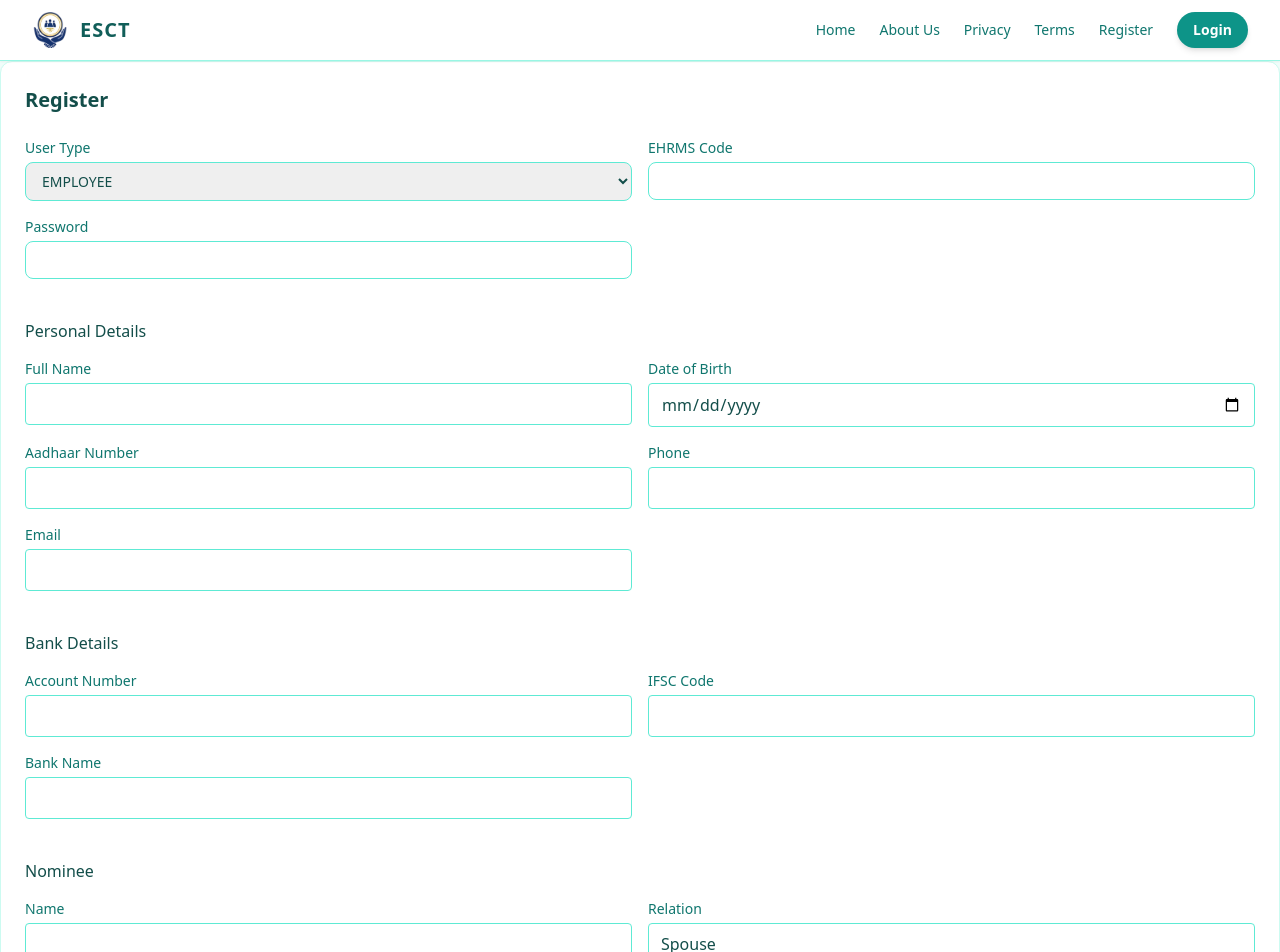
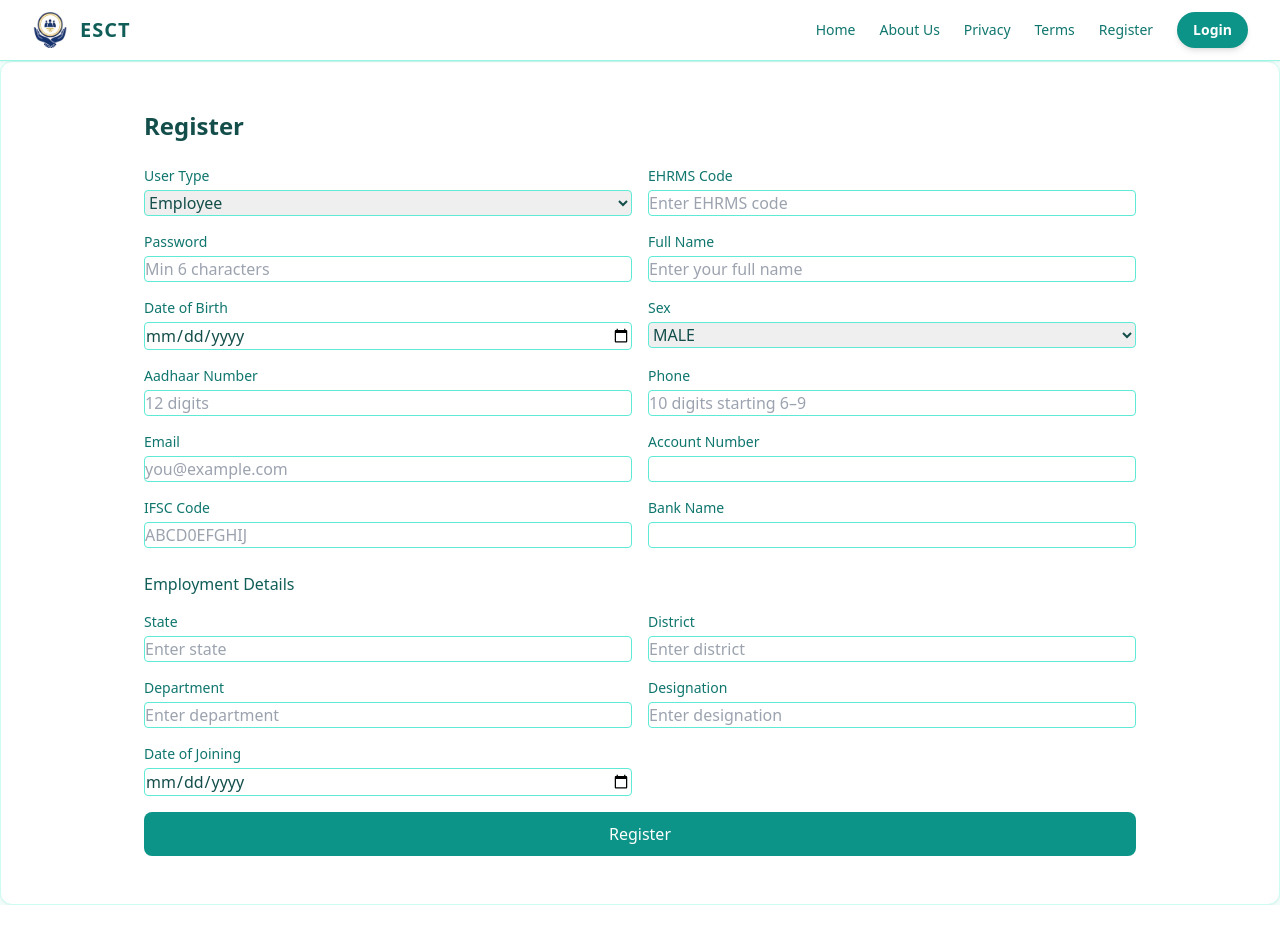
Before and after one commit to gsparsh17/ESCT_Frontend, a React (Vite) app in the folder Frontend/: page /register in a window 1280 px wide. Shown: the top 952 px of the page. After the commit the page ends 905 px from the top, so only its background shows below. Built offline with nearby package versions, Linux system fonts and the light colour scheme.

Commit message:
registration change

```diff
--- a/Frontend/src/pages/Register.jsx
+++ b/Frontend/src/pages/Register.jsx
@@ -5,151 +5,375 @@ import { useNavigate } from 'react-router-dom'
 export default function Register() {
   const { register } = useAuth()
   const navigate = useNavigate()
-	const [userType, setUserType] = useState('EMPLOYEE')
+
+  // ----- Account / user identity -----
+  const [userType, setUserType] = useState('EMPLOYEE') // EMPLOYEE | PENSIONER
   const [ehrmsCode, setEhrmsCode] = useState('')
   const [pensionerNumber, setPensionerNumber] = useState('')
   const [password, setPassword] = useState('')
+
+  // ----- Personal details -----
   const [fullName, setFullName] = useState('')
-	const [dateOfBirth, setDateOfBirth] = useState('')
+  const [dateOfBirth, setDateOfBirth] = useState('') // YYYY-MM-DD
+  const [sex, setSex] = useState('MALE')             // MALE | FEMALE | OTHER
   const [aadhaarNumber, setAadhaarNumber] = useState('')
   const [phone, setPhone] = useState('')
   const [email, setEmail] = useState('')
+
+  // ----- Bank details -----
   const [accountNumber, setAccountNumber] = useState('')
   const [ifscCode, setIfscCode] = useState('')
   const [bankName, setBankName] = useState('')
-	const [nomineeName, setNomineeName] = useState('')
-	const [nomineeRelation, setNomineeRelation] = useState('Spouse')
-	const [nomineeDob, setNomineeDob] = useState('')
-	const [nomineeAadhaar, setNomineeAadhaar] = useState('')
-	const [nomineeAccount, setNomineeAccount] = useState('')
-	const [nomineeIfsc, setNomineeIfsc] = useState('')
-	const [nomineeBank, setNomineeBank] = useState('')
-	const [error, setError] = useState('')
+
+  // ----- Employment details (required by backend) -----
+  const [empState, setEmpState] = useState('')
+  const [empDistrict, setEmpDistrict] = useState('')
+  const [empDepartment, setEmpDepartment] = useState('')
+  const [empDesignation, setEmpDesignation] = useState('')
+  const [empDoj, setEmpDoj] = useState('') // YYYY-MM-DD
+
+  const [error, setError] = useState([]) // ALWAYS an array
   const [loading, setLoading] = useState(false)
+
+  function calcAgeFromDob(isoDate) {
+    const dob = new Date(isoDate)
+    if (Number.isNaN(dob.getTime())) return undefined
+    const today = new Date()
+    let age = today.getFullYear() - dob.getFullYear()
+    const m = today.getMonth() - dob.getMonth()
+    if (m < 0 || (m === 0 && today.getDate() < dob.getDate())) age--
+    return age
+  }
 
   async function onSubmit(e) {
     e.preventDefault()
-		setError('')
+    setError([])
     setLoading(true)
+
     try {
-			const personalDetails = { fullName, dateOfBirth, sex: 'NA', aadhaarNumber, phone, email }
-			const bankDetails = { accountNumber, confirmAccountNumber: accountNumber, ifscCode, bankName }
-			const nominee = {
-				name: nomineeName,
-				relation: nomineeRelation,
-				dateOfBirth: nomineeDob,
-				aadhaarNumber: nomineeAadhaar,
-				bankDetails: { accountNumber: nomineeAccount, ifscCode: nomineeIfsc, bankName: nomineeBank },
-				isPrimary: true,
+      // --------- Client-side validations mirroring backend ---------
+      const errs = []
+
+      if (!fullName.trim()) errs.push('Full name is required.')
+      if (!dateOfBirth) errs.push('Date of Birth is required.')
+
+      // Aadhaar: 12 digits
+      if (!/^\d{12}$/.test(aadhaarNumber)) {
+        errs.push('Aadhaar Number must be exactly 12 digits.')
       }
-			const payload = { userType, password, personalDetails, bankDetails }
+
+      // Phone: 10 digits starting with 6–9
+      if (!/^[6-9]\d{9}$/.test(phone)) {
+        errs.push('Phone must be 10 digits and start with 6–9.')
+      }
+
+      // IFSC: 11 chars, 4 letters + 0 + 6 alphanumerics
+      if (!/^[A-Z]{4}0[A-Z0-9]{6}$/.test(ifscCode)) {
+        errs.push('IFSC must be 11 chars like ABCD0EFGHIJ.')
+      }
+
+      if (!accountNumber.trim()) errs.push('Account number is required.')
+      if (!bankName.trim()) errs.push('Bank name is required.')
+      if (!password || password.length < 6) errs.push('Password must be at least 6 characters.')
+
+      if (userType === 'EMPLOYEE' && !ehrmsCode.trim()) {
+        errs.push('EHRMS code is required for Employee.')
+      }
+      if (userType !== 'EMPLOYEE' && !pensionerNumber.trim()) {
+        errs.push('Pensioner number is required for Pensioner.')
+      }
+
+      // Employment fields (all required by backend)
+      if (!empState.trim()) errs.push('Employment State is required.')
+      if (!empDistrict.trim()) errs.push('Employment District is required.')
+      if (!empDepartment.trim()) errs.push('Employment Department is required.')
+      if (!empDesignation.trim()) errs.push('Employment Designation is required.')
+      if (!empDoj) errs.push('Employment Date of Joining is required.')
+
+      // Age derived from DOB (send both DOB and age)
+      const age = calcAgeFromDob(dateOfBirth)
+      if (age === undefined) errs.push('Date of Birth is invalid.')
+      if (age !== undefined && (age < 18 || age > 120)) {
+        errs.push('Age must be between 18 and 120.')
+      }
+
+      if (errs.length) {
+        setError(errs)
+        setLoading(false)
+        return
+      }
+
+      // --------- Build payload exactly as backend expects ---------
+      const personalDetails = {
+        fullName,
+        dateOfBirth,  // required
+        age,          // derived
+        sex,          // MALE/FEMALE/OTHER
+        aadhaarNumber,
+        phone,
+        email
+      }
+
+      const bankDetails = {
+        accountNumber,
+        confirmAccountNumber: accountNumber, // safe no-op; remove if backend rejects
+        ifscCode,
+        bankName
+      }
+
+      const employmentDetails = {
+        state: empState,
+        district: empDistrict,
+        department: empDepartment,
+        designation: empDesignation,
+        dateOfJoining: empDoj
+      }
+      // NOTE: Do NOT send isEmployed — backend rejects it.
+
+      const payload = {
+        userType,
+        password,
+        personalDetails,
+        bankDetails,
+        employmentDetails
+      }
+
       if (userType === 'EMPLOYEE') payload.ehrmsCode = ehrmsCode
       else payload.pensionerNumber = pensionerNumber
-			payload.nominee = nominee
+
+      // DO NOT send nominee (backend: "nominee is not allowed")
+
       await register(payload)
       navigate('/')
     } catch (e) {
-			setError(e.message || 'Registration failed')
+      setError([e?.response?.data?.message || e.message || 'Registration failed'])
     } finally {
       setLoading(false)
     }
   }
 
   return (
-		<div>
-			<h2 className="text-lg sm:text-xl font-semibold">Register</h2>
-			<form onSubmit={onSubmit} className="mt-4 sm:mt-6 grid grid-cols-1 sm:grid-cols-2 gap-3 sm:gap-4">
+    <div className="mx-auto max-w-5xl px-4 py-6">
+      <h2 className="text-xl sm:text-2xl font-semibold text-teal-900">Register</h2>
+
+      <form onSubmit={onSubmit} className="mt-6 grid grid-cols-1 sm:grid-cols-2 gap-4">
+        {/* User type and account identifiers */}
         <div>
           <label className="block text-sm text-teal-700">User Type</label>
-					<select className="mt-1 w-full rounded-lg border border-teal-300 px-3 py-2 text-sm focus:ring-2 focus:ring-teal-500 focus:border-teal-500" value={userType} onChange={(e) => setUserType(e.target.value)}>
-						<option>EMPLOYEE</option>
-						<option>PENSIONER</option>
+          <select
+            className="mt-1 w-full rounded border border-teal-300 focus:outline-none focus:ring-1 focus:ring-teal-500"
+            value={userType}
+            onChange={(e) => setUserType(e.target.value)}
+          >
+            <option value="EMPLOYEE">Employee</option>
+            <option value="PENSIONER">Pensioner</option>
           </select>
         </div>
+
         {userType === 'EMPLOYEE' ? (
           <div>
             <label className="block text-sm text-teal-700">EHRMS Code</label>
-						<input className="mt-1 w-full rounded-lg border border-teal-300 px-3 py-2 text-sm focus:ring-2 focus:ring-teal-500 focus:border-teal-500" value={ehrmsCode} onChange={(e) => setEhrmsCode(e.target.value)} required />
+            <input
+              className="mt-1 w-full rounded border border-teal-300 focus:outline-none focus:ring-1 focus:ring-teal-500"
+              value={ehrmsCode}
+              onChange={(e) => setEhrmsCode(e.target.value)}
+              placeholder="Enter EHRMS code"
+            />
           </div>
         ) : (
           <div>
             <label className="block text-sm text-teal-700">Pensioner Number</label>
-						<input className="mt-1 w-full rounded-lg border border-teal-300 px-3 py-2 text-sm focus:ring-2 focus:ring-teal-500 focus:border-teal-500" value={pensionerNumber} onChange={(e) => setPensionerNumber(e.target.value)} required />
+            <input
+              className="mt-1 w-full rounded border border-teal-300 focus:outline-none focus:ring-1 focus:ring-teal-500"
+              value={pensionerNumber}
+              onChange={(e) => setPensionerNumber(e.target.value)}
+              placeholder="Enter Pensioner number"
+            />
           </div>
         )}
+
         <div>
           <label className="block text-sm text-teal-700">Password</label>
-					<input type="password" className="mt-1 w-full rounded-lg border border-teal-300 px-3 py-2 text-sm focus:ring-2 focus:ring-teal-500 focus:border-teal-500" value={password} onChange={(e) => setPassword(e.target.value)} required />
+          <input
+            type="password"
+            className="mt-1 w-full rounded border border-teal-300 focus:outline-none focus:ring-1 focus:ring-teal-500"
+            value={password}
+            onChange={(e) => setPassword(e.target.value)}
+            placeholder="Min 6 characters"
+          />
         </div>
 
-				<div className="sm:col-span-2 mt-4 sm:mt-6 font-medium text-teal-900">Personal Details</div>
+        {/* Personal details */}
         <div>
           <label className="block text-sm text-teal-700">Full Name</label>
-					<input className="mt-1 w-full rounded border border-teal-300 px-3 py-2" value={fullName} onChange={(e) => setFullName(e.target.value)} required />
+          <input
+            className="mt-1 w-full rounded border border-teal-300 focus:outline-none focus:ring-1 focus:ring-teal-500"
+            value={fullName}
+            onChange={(e) => setFullName(e.target.value)}
+            placeholder="Enter your full name"
+          />
         </div>
+
         <div>
           <label className="block text-sm text-teal-700">Date of Birth</label>
-					<input type="date" className="mt-1 w-full rounded border border-teal-300 px-3 py-2" value={dateOfBirth} onChange={(e) => setDateOfBirth(e.target.value)} required />
+          <input
+            type="date"
+            className="mt-1 w-full rounded border border-teal-300 focus:outline-none focus:ring-1 focus:ring-teal-500"
+            value={dateOfBirth}
+            onChange={(e) => setDateOfBirth(e.target.value)}
+          />
         </div>
+
+        <div>
+          <label className="block text-sm text-teal-700">Sex</label>
+          <select
+            className="mt-1 w-full rounded border border-teal-300 focus:outline-none focus:ring-1 focus:ring-teal-500"
+            value={sex}
+            onChange={(e) => setSex(e.target.value)}
+          >
+            <option value="MALE">MALE</option>
+            <option value="FEMALE">FEMALE</option>
+            <option value="OTHER">OTHER</option>
+          </select>
+        </div>
+
         <div>
           <label className="block text-sm text-teal-700">Aadhaar Number</label>
-					<input className="mt-1 w-full rounded border border-teal-300 px-3 py-2" value={aadhaarNumber} onChange={(e) => setAadhaarNumber(e.target.value)} required />
+          <input
+            className="mt-1 w-full rounded border border-teal-300 focus:outline-none focus:ring-1 focus:ring-teal-500"
+            value={aadhaarNumber}
+            onChange={(e) => setAadhaarNumber(e.target.value)}
+            placeholder="12 digits"
+            inputMode="numeric"
+          />
         </div>
+
         <div>
           <label className="block text-sm text-teal-700">Phone</label>
-					<input className="mt-1 w-full rounded border border-teal-300 px-3 py-2" value={phone} onChange={(e) => setPhone(e.target.value)} />
+          <input
+            className="mt-1 w-full rounded border border-teal-300 focus:outline-none focus:ring-1 focus:ring-teal-500"
+            value={phone}
+            onChange={(e) => setPhone(e.target.value)}
+            placeholder="10 digits starting 6–9"
+            inputMode="numeric"
+          />
         </div>
+
         <div>
           <label className="block text-sm text-teal-700">Email</label>
-					<input type="email" className="mt-1 w-full rounded border border-teal-300 px-3 py-2" value={email} onChange={(e) => setEmail(e.target.value)} />
+          <input
+            type="email"
+            className="mt-1 w-full rounded border border-teal-300 focus:outline-none focus:ring-1 focus:ring-teal-500"
+            value={email}
+            onChange={(e) => setEmail(e.target.value)}
+            placeholder="you@example.com"
+          />
         </div>
 
-				<div className="md:col-span-2 mt-6 font-medium">Bank Details</div>
+        {/* Bank details */}
         <div>
           <label className="block text-sm text-teal-700">Account Number</label>
-					<input className="mt-1 w-full rounded border border-teal-300 px-3 py-2" value={accountNumber} onChange={(e) => setAccountNumber(e.target.value)} required />
+          <input
+            className="mt-1 w-full rounded border border-teal-300 focus:outline-none focus:ring-1 focus:ring-teal-500"
+            value={accountNumber}
+            onChange={(e) => setAccountNumber(e.target.value)}
+            inputMode="numeric"
+          />
         </div>
+
         <div>
           <label className="block text-sm text-teal-700">IFSC Code</label>
-					<input className="mt-1 w-full rounded border border-teal-300 px-3 py-2" value={ifscCode} onChange={(e) => setIfscCode(e.target.value)} required />
+          <input
+            className="mt-1 w-full uppercase rounded border border-teal-300 focus:outline-none focus:ring-1 focus:ring-teal-500"
+            value={ifscCode}
+            onChange={(e) => setIfscCode(e.target.value.toUpperCase())}
+            placeholder="ABCD0EFGHIJ"
+          />
         </div>
+
         <div>
           <label className="block text-sm text-teal-700">Bank Name</label>
-					<input className="mt-1 w-full rounded border border-teal-300 px-3 py-2" value={bankName} onChange={(e) => setBankName(e.target.value)} required />
+          <input
+            className="mt-1 w-full rounded border border-teal-300 focus:outline-none focus:ring-1 focus:ring-teal-500"
+            value={bankName}
+            onChange={(e) => setBankName(e.target.value)}
+          />
         </div>
 
-				<div className="md:col-span-2 mt-6 font-medium">Nominee</div>
+        {/* Employment details */}
+        <h3 className="sm:col-span-2 text-teal-800 font-medium mt-2">
+          Employment Details
+        </h3>
+
         <div>
-					<label className="block text-sm text-teal-700">Name</label>
-					<input className="mt-1 w-full rounded border border-teal-300 px-3 py-2" value={nomineeName} onChange={(e) => setNomineeName(e.target.value)} required />
-				</div>
-				<div>
-					<label className="block text-sm text-teal-700">Relation</label>
-					<input className="mt-1 w-full rounded border border-teal-300 px-3 py-2" value={nomineeRelation} onChange={(e) => setNomineeRelation(e.target.value)} required />
-				</div>
-				<div>
-					<label className="block text-sm text-teal-700">Date of Birth</label>
-					<input type="date" className="mt-1 w-full rounded border border-teal-300 px-3 py-2" value={nomineeDob} onChange={(e) => setNomineeDob(e.target.value)} required />
-				</div>
-				<div>
-					<label className="block text-sm text-teal-700">Aadhaar Number</label>
-					<input className="mt-1 w-full rounded border border-teal-300 px-3 py-2" value={nomineeAadhaar} onChange={(e) => setNomineeAadhaar(e.target.value)} required />
-				</div>
-				<div>
-					<label className="block text-sm text-teal-700">Account Number</label>
-					<input className="mt-1 w-full rounded border border-teal-300 px-3 py-2" value={nomineeAccount} onChange={(e) => setNomineeAccount(e.target.value)} required />
-				</div>
-				<div>
-					<label className="block text-sm text-teal-700">IFSC Code</label>
-					<input className="mt-1 w-full rounded border border-teal-300 px-3 py-2" value={nomineeIfsc} onChange={(e) => setNomineeIfsc(e.target.value)} required />
-				</div>
-				<div>
-					<label className="block text-sm text-teal-700">Bank Name</label>
-					<input className="mt-1 w-full rounded border border-teal-300 px-3 py-2" value={nomineeBank} onChange={(e) => setNomineeBank(e.target.value)} required />
+          <label className="block text-sm text-teal-700">State</label>
+          <input
+            className="mt-1 w-full rounded border border-teal-300 focus:outline-none focus:ring-1 focus:ring-teal-500"
+            value={empState}
+            onChange={(e) => setEmpState(e.target.value)}
+            placeholder="Enter state"
+          />
         </div>
 
-				{error && <p className="sm:col-span-2 text-red-600 text-sm">{error}</p>}
-				<button disabled={loading} className="sm:col-span-2 rounded-lg bg-teal-600 px-4 py-2 text-sm text-white disabled:opacity-60 hover:bg-teal-700">{loading ? 'Registering...' : 'Register'}</button>
+        <div>
+          <label className="block text-sm text-teal-700">District</label>
+          <input
+            className="mt-1 w-full rounded border border-teal-300 focus:outline-none focus:ring-1 focus:ring-teal-500"
+            value={empDistrict}
+            onChange={(e) => setEmpDistrict(e.target.value)}
+            placeholder="Enter district"
+          />
+        </div>
+
+        <div>
+          <label className="block text-sm text-teal-700">Department</label>
+          <input
+            className="mt-1 w-full rounded border border-teal-300 focus:outline-none focus:ring-1 focus:ring-teal-500"
+            value={empDepartment}
+            onChange={(e) => setEmpDepartment(e.target.value)}
+            placeholder="Enter department"
+          />
+        </div>
+
+        <div>
+          <label className="block text-sm text-teal-700">Designation</label>
+          <input
+            className="mt-1 w-full rounded border border-teal-300 focus:outline-none focus:ring-1 focus:ring-teal-500"
+            value={empDesignation}
+            onChange={(e) => setEmpDesignation(e.target.value)}
+            placeholder="Enter designation"
+          />
+        </div>
+
+        <div>
+          <label className="block text-sm text-teal-700">Date of Joining</label>
+          <input
+            type="date"
+            className="mt-1 w-full rounded border border-teal-300 focus:outline-none focus:ring-1 focus:ring-teal-500"
+            value={empDoj}
+            onChange={(e) => setEmpDoj(e.target.value)}
+          />
+        </div>
+
+        {/* Errors */}
+        {Array.isArray(error) && error.length > 0 && (
+          <ul className="sm:col-span-2 text-red-600 text-sm list-disc pl-5">
+            {error.map((msg, i) => (
+              <li key={i}>{msg}</li>
+            ))}
+          </ul>
+        )}
+
+        {/* Submit */}
+        <div className="sm:col-span-2">
+          <button
+            type="submit"
+            disabled={loading}
+            className="w-full rounded-lg bg-teal-600 text-white py-2.5 font-medium hover:bg-teal-700 disabled:opacity-60"
+          >
+            {loading ? 'Registering…' : 'Register'}
+          </button>
+        </div>
       </form>
     </div>
   )
```
Lines whose indentation alone changed are shown as unchanged.
